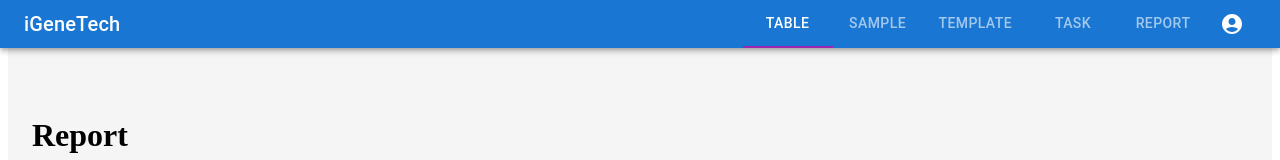
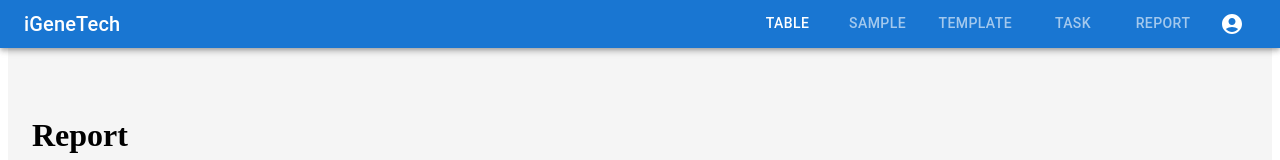
Before and after one commit to sharpevo/reporting, a React app in the folder web/: page /reports in a window 1280 px wide. Shown: the top 160 px of the page. Built offline with nearby package versions, Linux system fonts and the light colour scheme; no server answers; the HTML template or start-up script is replaced by a standard one; what apollo-upload-client would draw is missing.

Commit message:
remove indicatorColor

```diff
--- a/web/src/components/Layout.js
+++ b/web/src/components/Layout.js
@@ -76,7 +76,6 @@ const Layout = ({ children }) => {
 
                         <Tabs
                             textColor="inherit"
-                            indicatorColor="secondary"
                             value={tab}
                             onChange={handleTabChange}
                             centered
```
